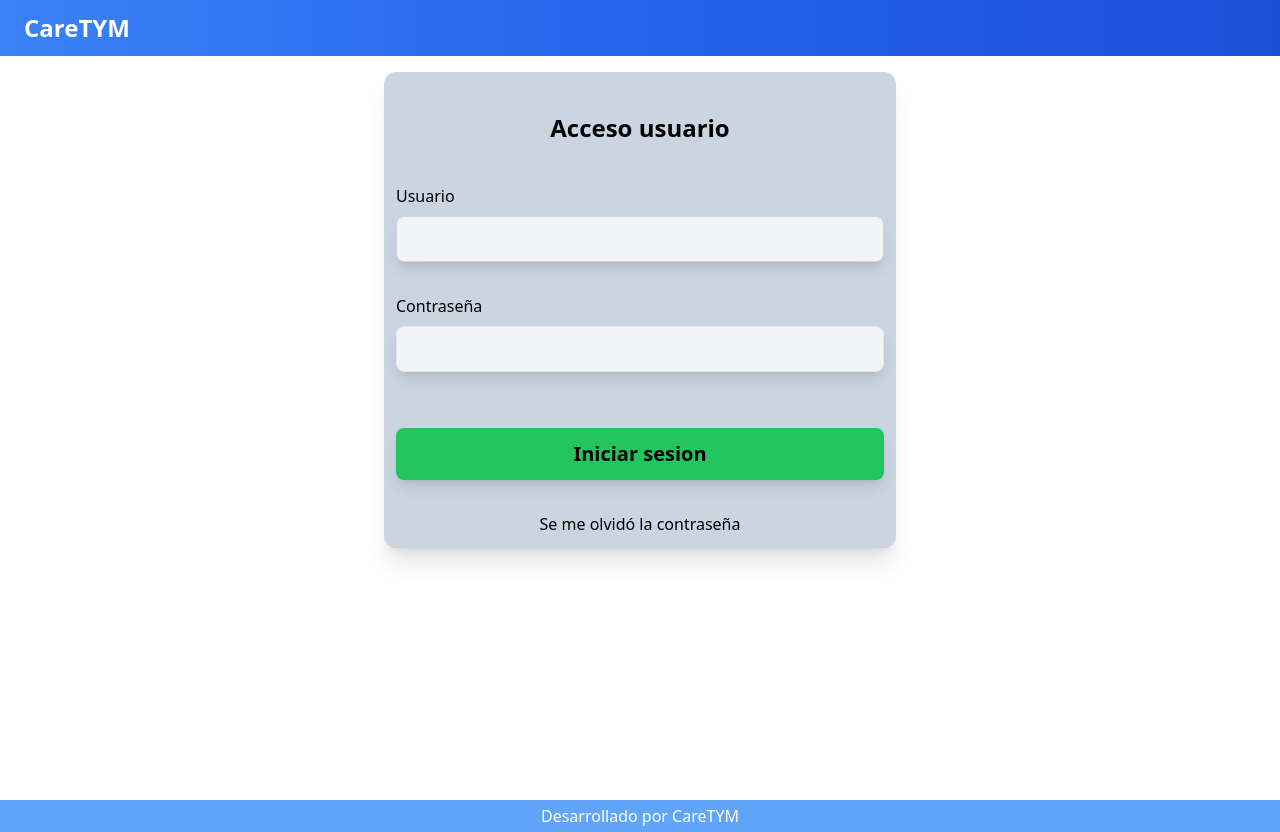
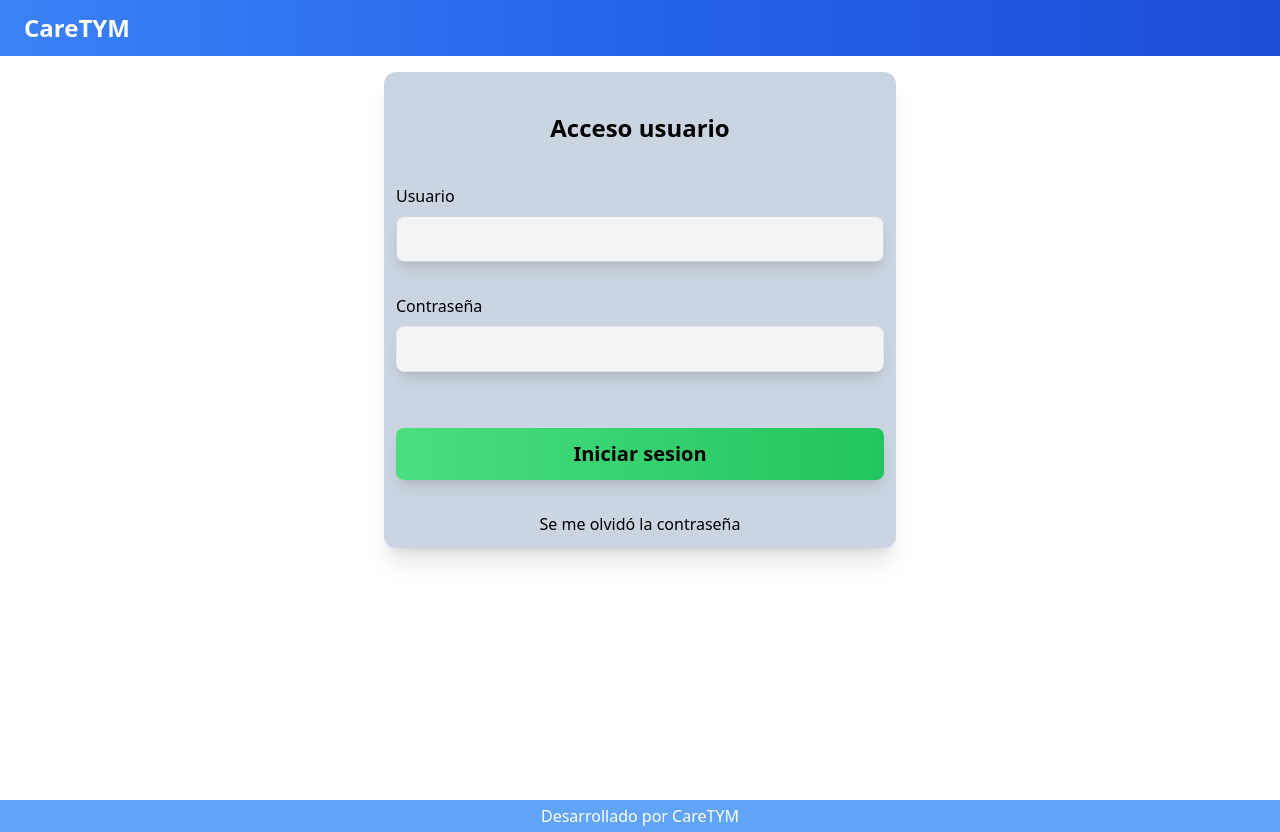
Before and after one commit to Gasthorrr/Backend-Care-TYM, a React (Create React App) app in the folder frontend-care-tym/: page / in a window 1280 px wide. Built offline with nearby package versions, Linux system fonts and the light colour scheme.

Commit message:
Actualizacion delete medic (Frontend)

```diff
--- a/frontend-care-tym/src/App.js
+++ b/frontend-care-tym/src/App.js
@@ -16,6 +16,7 @@ import Center from "./Page/Center";
 import HomeCenter from "./Views/Center/HomeCenter";
 import Medic from "./Views/Center/Medic";
 import Specialty from "./Views/Center/Specialty";
+import Coordinator from "./Page/Coordinator";
 
 export default function App() {
     return (
@@ -43,6 +44,7 @@ export default function App() {
                             <Route index element={<HomeCenter/>} />
                             <Route path="/center/medic" element={<Medic/>}/>
                             <Route path="/center/specialty" element={<Specialty/>}/>
+                            <Route path="/center/coordinator" element={<Coordinator/>}/>
 
 
                         </Route>
--- a/frontend-care-tym/src/Component/Center/Medic/EditMedic.js
+++ b/frontend-care-tym/src/Component/Center/Medic/EditMedic.js
@@ -30,7 +30,6 @@ export default function EditMedic(props) {
         const getData = async() => {
             setDataSpecialty(await getRequest("http://127.0.0.1:8000/api/center/specialty/"))
             setLoading(false)
-            console.log(dataSpecialty)
         }
         getData()
     },[])
--- a/frontend-care-tym/src/Component/Center/Medic/ListEditMedic.js
+++ b/frontend-care-tym/src/Component/Center/Medic/ListEditMedic.js
@@ -1,5 +1,4 @@
 import { useEffect, useState } from "react"
-import { useNavigate } from "react-router-dom"
 import { deleteRequest, getRequest } from "../../../Services/Request"
 import Swal from 'sweetalert2'
 
@@ -38,12 +37,14 @@ export default function ListEditMedic(props) {
         })
         if (deleteAccion.isConfirmed) {
             const resp = await deleteRequest("http://127.0.0.1:8000/api/center/medic/" + x.rut)
-            if (resp.status === 200){
+            if (resp.status === 200) {
                 Swal.fire({
                     title: "Medico con rut: " + x.rut + " eliminado con exito!",
                     icon: "success"
                 })
-            }else{
+                const deleteData = data.filter(data => data.rut !== x.rut)
+                setData(deleteData)
+            } else {
                 Swal.fire({
                     title: "Error desconocido, se recomienda actualizar la pagina.",
                     icon: "error",
@@ -58,11 +59,6 @@ export default function ListEditMedic(props) {
         }
 
 
-        //if (resp.status === 200){
-        //window.location.reload()
-        //const deleteData = data.filter(data => data.rut !== x.rut)
-        //console.log(deleteData)
-        //setData(deleteData)
 
     }
 
--- /dev/null
+++ b/frontend-care-tym/src/Page/Coordinator.js
@@ -0,0 +1,5 @@
+export default function Coordinator(){
+    return(<>
+
+    </>)
+}
--- a/frontend-care-tym/src/Page/Login.js
+++ b/frontend-care-tym/src/Page/Login.js
@@ -42,7 +42,7 @@ export default function Login() {
                         <input required type="password" className="bg-gray-100 border rounded-lg shadow-lg block w-full p-2.5" onChange={(e) => setPassword(e.target.value)} />
                     </div>
                     <div id="response" className="text-red-500 text-center"></div>
-                    <button type="submit" className="p-3 my-2 bg-green-500 rounded-lg shadow-lg font-semibold text-xl hover:shadow-sm">
+                    <button type="submit" className="p-3 my-2 bg-gradient-to-r from-green-400 to-green-500 rounded-lg shadow-lg font-semibold text-xl hover:shadow-sm">
                         {
                             loading ?
                                 <div className="flex flex-row text-center justify-center ">
```
